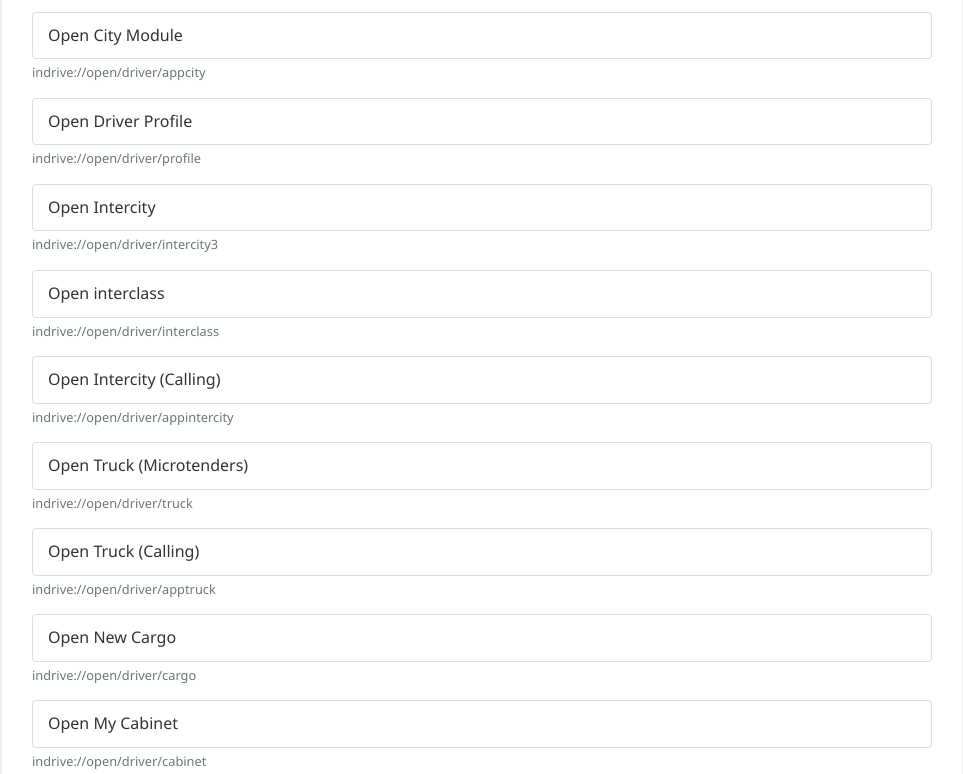
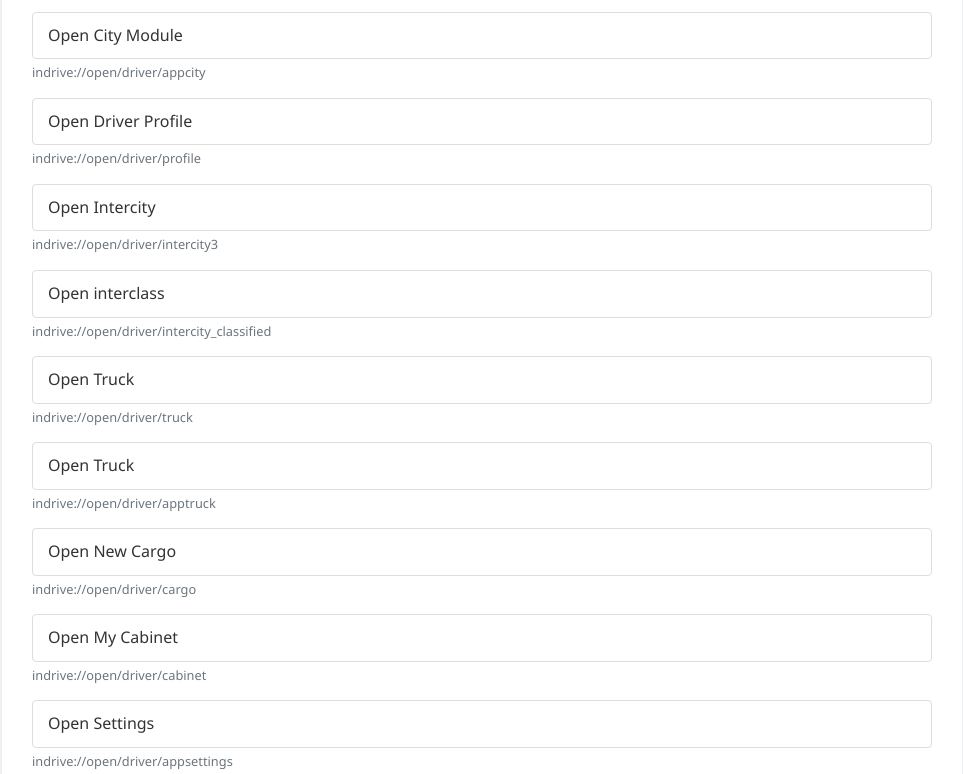
Before and after one commit to a-rychkov-indrive/dumping-ground, a plain HTML site: page index.html in a window 1280 px wide. Shown: the part 1933-2707 px from the top of the page, without its empty margins (158-1121 px from the left). Drawn offline with Linux system fonts and the light colour scheme.

Commit message:
Update index.html

```diff
--- a/index.html
+++ b/index.html
@@ -173,8 +173,8 @@
                     <small>indrive://open/client/intercity3</small>
                 </li>
                 <li>
-                    <a href="indriver://open/client/interclass">Interclass</a>
-                    <small>indrive://open/client/interclass</small>
+                    <a href="indriver://open/client/intercity_classified">Interclass</a>
+                    <small>indrive://open/client/intercity_classified</small>
                 </li>
                 <li>
                     <a href="indrive://open/client/appcity?start_latitude=55.833650&start_longitude=37.525384&end_latitude=55.798157&end_longitude=37.643565&price=420">Open AppCity with Coordinates and Price</a>
@@ -225,19 +225,15 @@
                     <small>indrive://open/driver/intercity3</small>
                 </li>
                 <li>
-                    <a href="indrive://open/driver/interclass">Open interclass</a>
-                    <small>indrive://open/driver/interclass</small>
+                    <a href="indrive://open/driver/intercity_classified">Open interclass</a>
+                    <small>indrive://open/driver/intercity_classified</small>
                 </li>
                 <li>
-                    <a href="indrive://open/driver/appintercity">Open Intercity (Calling)</a>
-                    <small>indrive://open/driver/appintercity</small>
-                </li>
-                <li>
-                    <a href="indrive://open/driver/truck">Open Truck (Microtenders)</a>
+                    <a href="indrive://open/driver/truck">Open Truck</a>
                     <small>indrive://open/driver/truck</small>
                 </li>
                 <li>
-                    <a href="indrive://open/driver/apptruck">Open Truck (Calling)</a>
+                    <a href="indrive://open/driver/apptruck">Open Truck</a>
                     <small>indrive://open/driver/apptruck</small>
                 </li>
                 <li>
```
